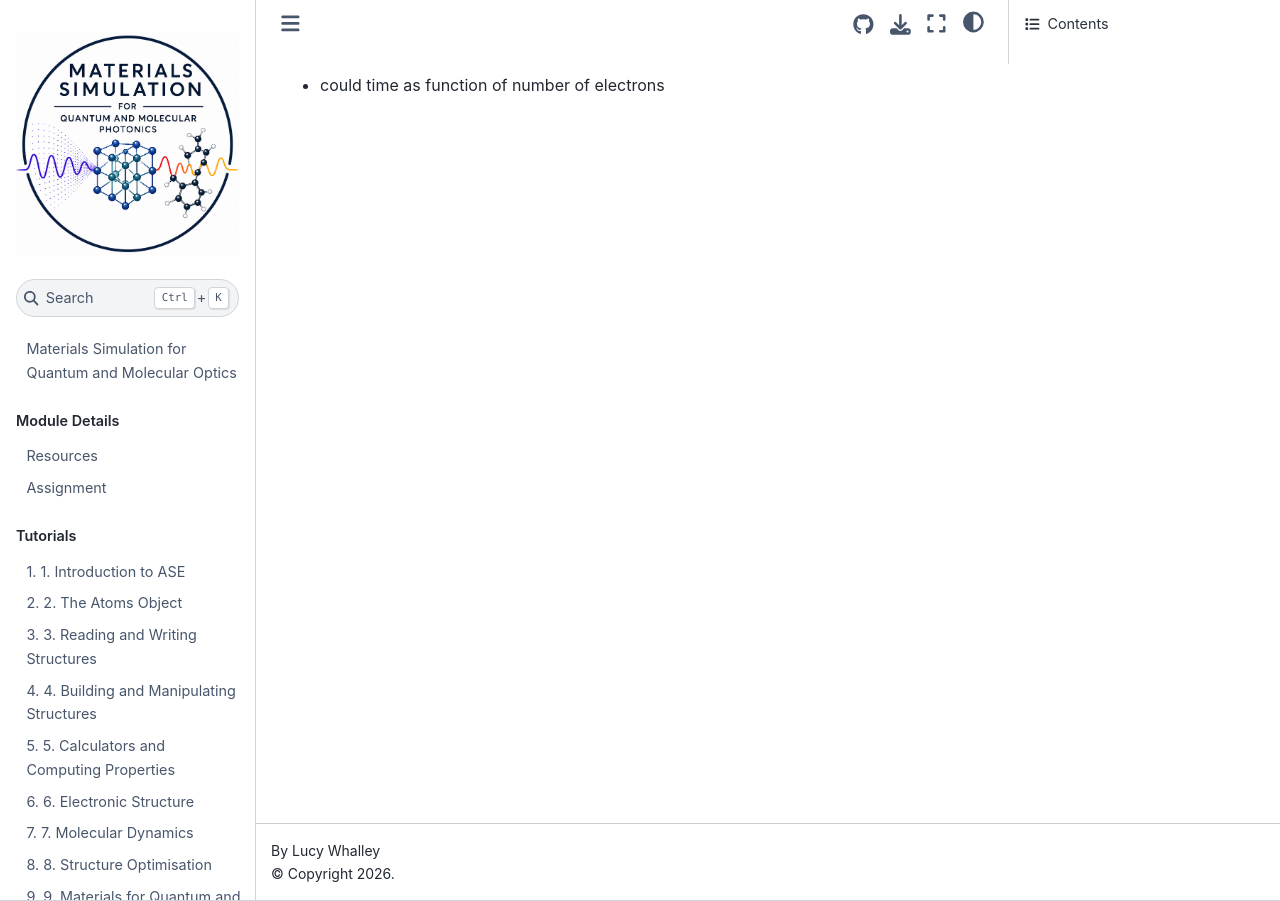
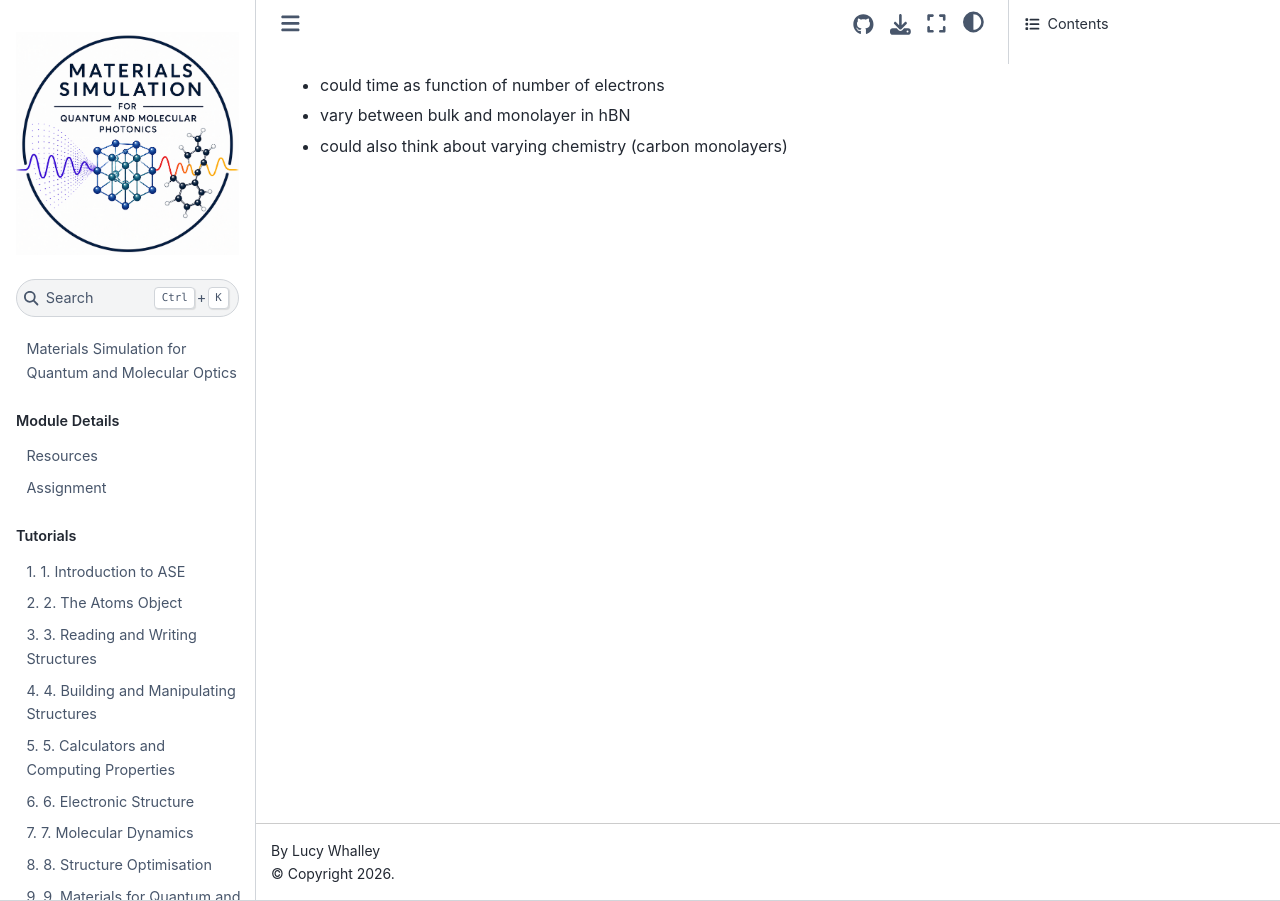
Before and after one commit to NU-CEM/Atomistic_Simulation, a Jupyter Book: the page built from ideas.md, in a window 1280 px wide. Built offline with Jupyter Book 1.0.4 settings and Sphinx 7.4.7 and the Sphinx Book theme 1.1.4, drawn with Linux system fonts in a browser that asks for light colours.

Commit message:
Update ideas.md

```diff
--- a/ideas.md
+++ b/ideas.md
@@ -1 +1,3 @@
 - could time as function of number of electrons
+- vary between bulk and monolayer in hBN
+- could also think about varying chemistry (carbon monolayers)
```
